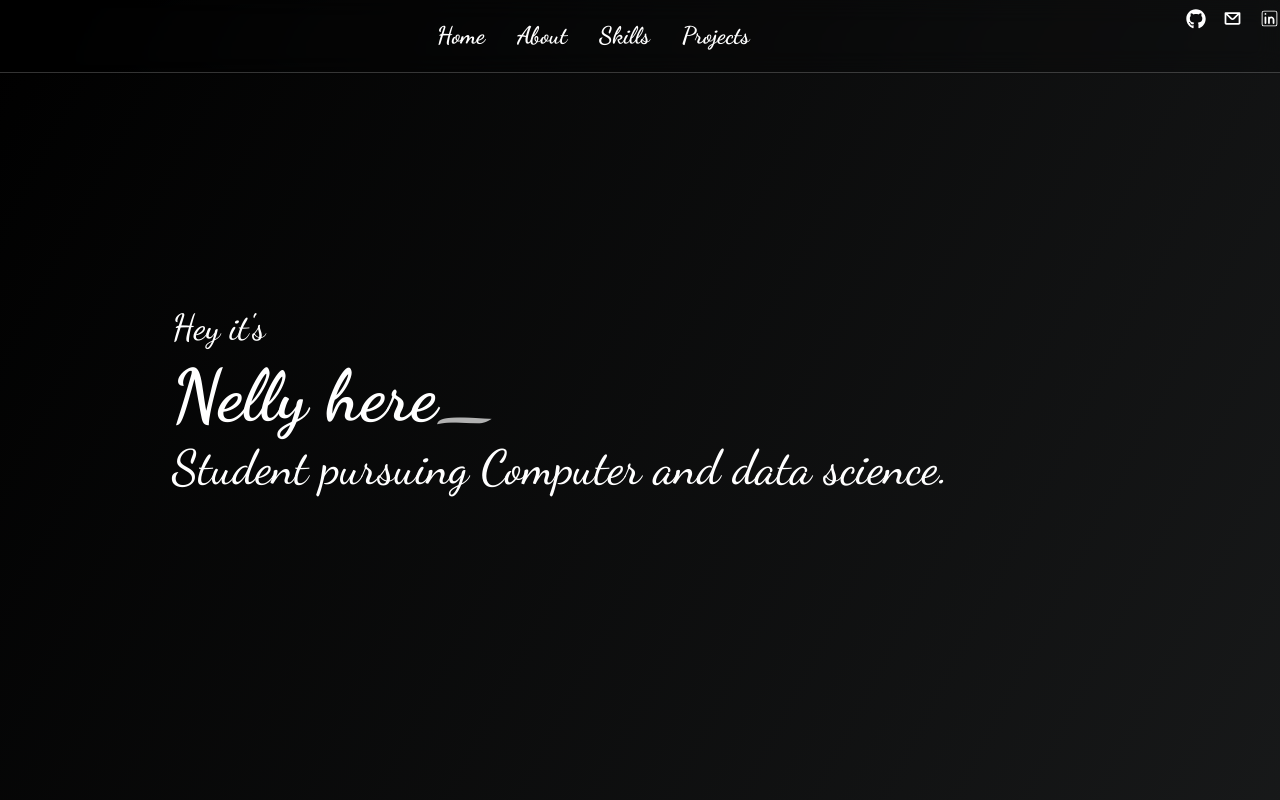
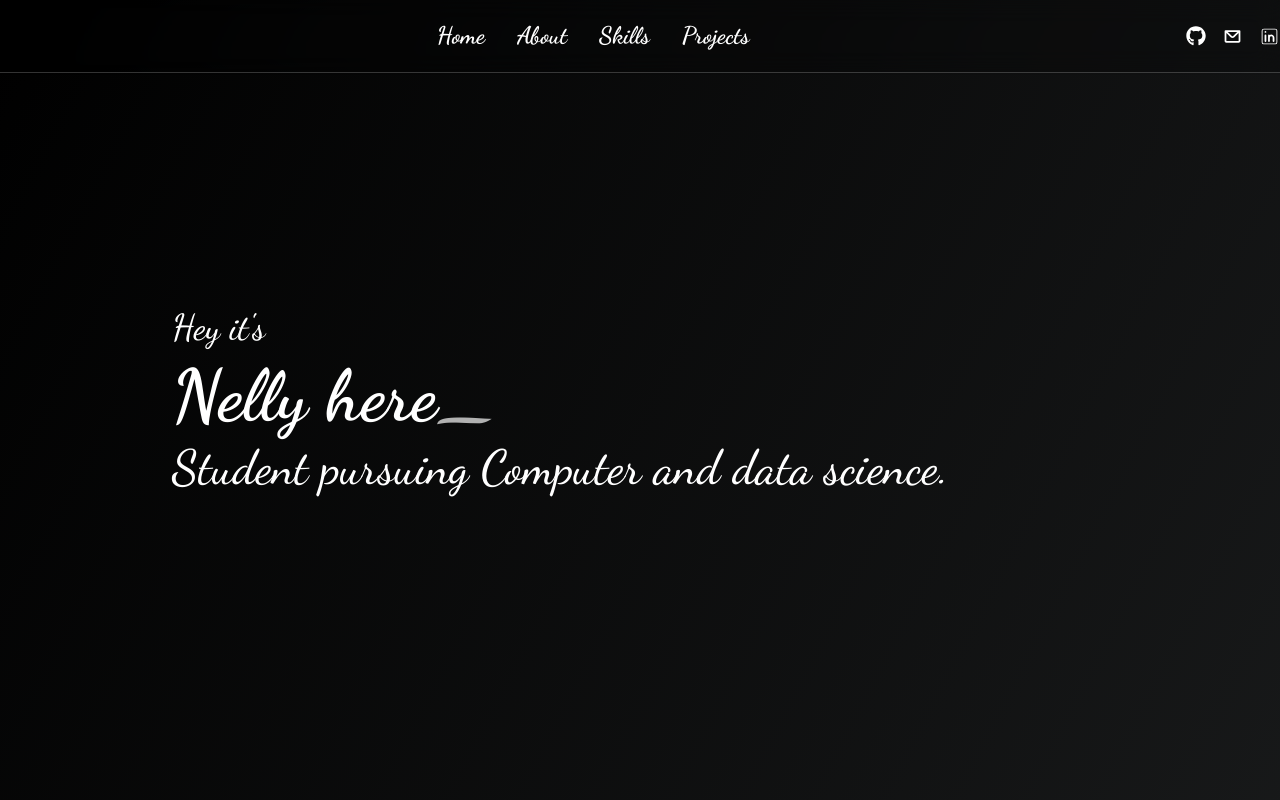
Before and after one commit to odainelly/Portfolio, a React (Vite) app: page / in a window 1280 px wide. Shown: the top 800 px of the page. Built offline with nearby package versions, Linux system fonts and the light colour scheme; a web font is replaced by a local one.

Commit message:
update on nav responsiveness

```diff
--- a/src/components/Nav.jsx
+++ b/src/components/Nav.jsx
@@ -8,10 +8,10 @@ import { CiLinkedin } from "react-icons/ci";
 
 const Nav = () => {
   return (
-    <nav className=" fixed top-0 left-0 w-full z-[9999] backdrop-blur-md bg-transparent/20 border-b border-white/20 shadow-sm ">
-      <div className='container mx-auto flex sm:justify-start justify-between items-center sm:items-start  py-2 px-auto'>
+    <nav className=" fixed top-0 left-0 w-full z-[9999] backdrop-blur-md bg-transparent/20 border-b border-white/20 shadow-sm sm:max-w-[100%]">
+      <div className='container mx-auto flex sm:justify-start justify-between items-center   py-2 px-auto'>
 
-          <div className=" max-w-7xl mx-auto px-4 py-3 flex items-center justify-between ">
+        <div className=" max-w-7xl mx-auto px-4 py-3 flex items-center justify-between ">
         {/* <Link to="/" className="text-2xl font-bold text-white">
           MyBrand
         </Link> */}
@@ -39,9 +39,10 @@ const Nav = () => {
         </div> */}
 
 
+
       </div>
 
-       <div className=" lg:flex lg:justify-center lg:items-center space-x-2 gap-2 hidden sm:flex">
+       <div className="   space-x-2 gap-2 hidden sm:flex">
 					<NavBarIcon
 						link="https://github.com/odainelly"
 						icon={FaGithub}
```
